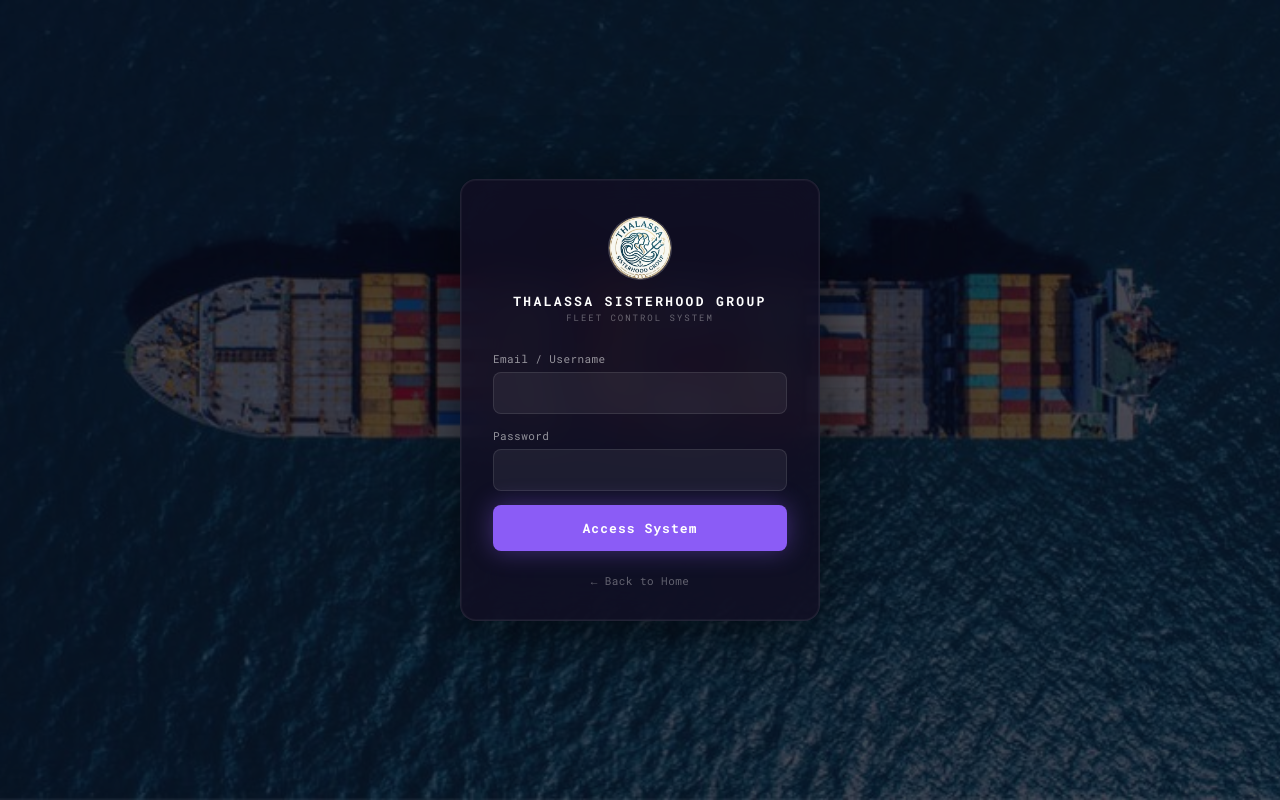
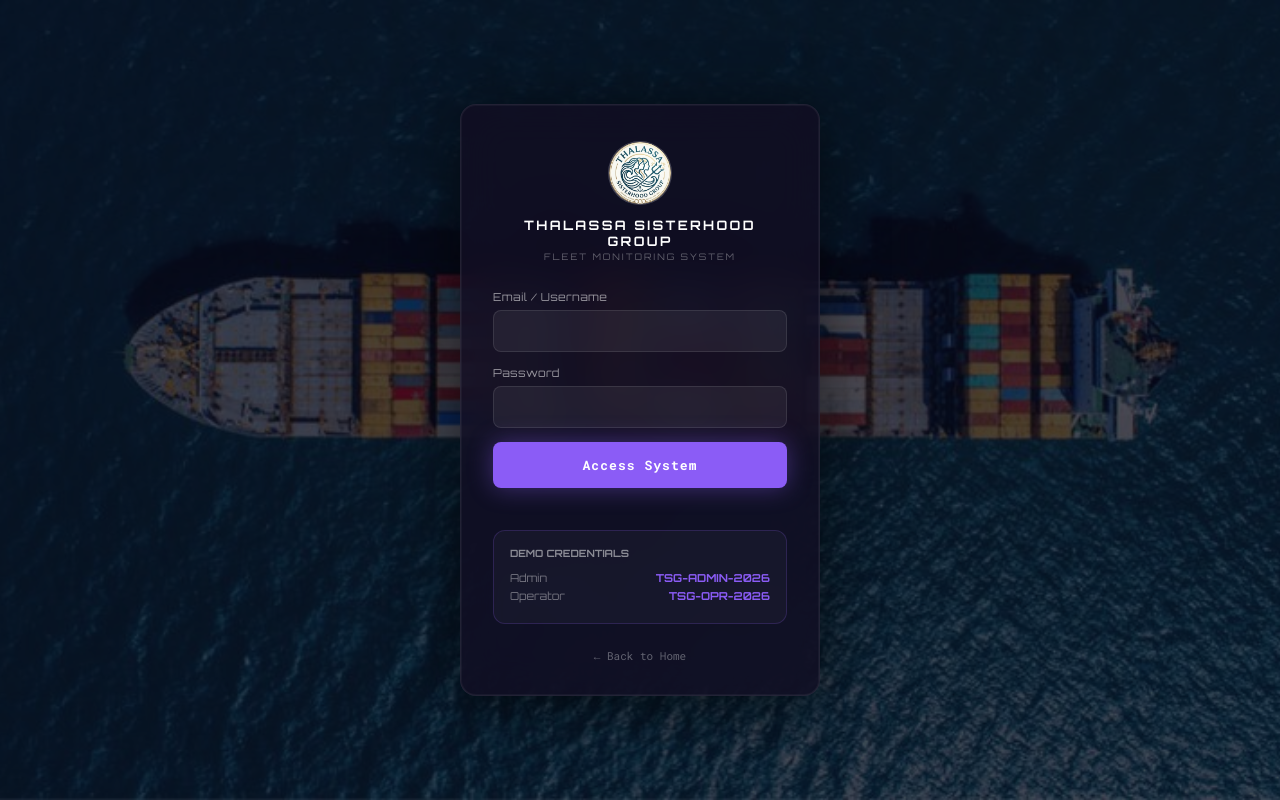
Before and after one commit to yohanagriselda/thalassa-app, a Next.js app: page /login in a window 1280 px wide. Built offline with nearby package versions, Linux system fonts and the light colour scheme.

Commit message:
update login-gris

```diff
--- a/app/globals.css
+++ b/app/globals.css
@@ -958,3 +958,206 @@ a {
     max-width: 100%;
   }
 }
+
+
+/* --- login --- */
+.login-body {
+  background: #0a0a0f;
+  color: #ffffff;
+  min-height: 100vh;
+  overflow: hidden;
+  margin: 0;
+  padding: 0;
+  box-sizing: border-box;
+}
+
+.page-wrapper {
+  position: relative;
+  width: 100vw;
+  height: 100vh;
+  display: flex;
+  align-items: center;
+  justify-content: center;
+}
+
+.bg-img {
+  position: absolute;
+  inset: 0;
+  width: 100%;
+  height: 100%;
+  object-fit: cover;
+  z-index: 0;
+}
+
+.bg-overlay {
+  position: absolute;
+  inset: 0;
+  z-index: 1;
+  background: rgba(8, 6, 18, 0.72);
+}
+
+.login-card {
+  position: relative;
+  z-index: 10;
+  width: 100%;
+  max-width: 360px;
+  background: rgba(18, 14, 35, 0.82);
+  border: 1px solid rgba(255,255,255,0.08);
+  border-radius: 16px;
+  padding: 36px 32px 28px;
+  backdrop-filter: blur(20px);
+  box-shadow: 0 8px 60px rgba(0,0,0,0.6), 0 0 0 1px rgba(255,255,255,0.04) inset;
+  animation: cardIn 0.5s ease forwards;
+}
+
+@keyframes cardIn {
+  from { opacity: 0; transform: translateY(24px); }
+  to { opacity: 1; transform: translateY(0); }
+}
+
+.logo-wrap {
+  display: flex;
+  flex-direction: column;
+  align-items: center;
+  gap: 12px;
+  margin-bottom: 28px;
+}
+
+.logo-circle {
+  width: 64px;
+  height: 64px;
+  border-radius: 50%;
+  border: 1.5px solid rgba(255,255,255,0.18);
+  overflow: hidden;
+  background: rgba(255,255,255,0.06);
+  display: flex;
+  align-items: center;
+  justify-content: center;
+}
+
+.logo-circle img {
+  width: 100%;
+  height: 100%;
+  object-fit: cover;
+}
+
+.logo-title {
+  font-weight: 700;
+  font-size: 13px;
+  letter-spacing: 0.18em;
+  color: #ffffff;
+  text-transform: uppercase;
+  text-align: center;
+}
+
+.logo-sub {
+  font-size: 9px;
+  letter-spacing: 0.22em;
+  color: rgba(255,255,255,0.35);
+  text-transform: uppercase;
+  text-align: center;
+  margin-top: 2px;
+}
+
+.form-group {
+  margin-bottom: 14px;
+}
+
+.form-label {
+  display: block;
+  font-size: 11px;
+  color: rgba(255,255,255,0.55);
+  margin-bottom: 6px;
+  letter-spacing: 0.04em;
+}
+
+.form-input {
+  width: 100%;
+  background: rgba(255,255,255,0.06);
+  border: 1px solid rgba(255,255,255,0.1);
+  border-radius: 8px;
+  padding: 11px 14px;
+  font-family: 'Roboto Mono', monospace;
+  font-size: 13px;
+  color: #ffffff;
+  outline: none;
+}
+
+.form-input:focus {
+  border-color: rgba(139,92,246,0.6);
+  background: rgba(139,92,246,0.08);
+}
+
+.btn-submit {
+  width: 100%;
+  background: #8B5CF6;
+  color: #ffffff;
+  border: none;
+  border-radius: 8px;
+  padding: 14px;
+  font-family: 'Roboto Mono', monospace;
+  font-weight: 700;
+  font-size: 13px;
+  letter-spacing: 0.08em;
+  cursor: pointer;
+  transition: all 0.2s;
+  box-shadow: 0 0 24px rgba(139,92,246,0.4);
+  margin-bottom: 18px;
+}
+
+.btn-submit:hover {
+  background: #7C3AED;
+  transform: translateY(-1px);
+}
+
+.back-link {
+  display: flex;
+  align-items: center;
+  justify-content: center;
+  font-size: 11px;
+  gap: 6px;
+  color: rgba(255,255,255,0.35);
+  cursor: pointer;
+  background: none;
+  border: none;
+  transition: color 0.2s;
+  padding: 4px;
+  width: 100%;
+  font-family: 'Roboto Mono', monospace;
+}
+
+.back-link:hover {
+  color: rgba(255,255,255,0.65);
+}
+
+.demo-box {
+  margin-top: 24px;
+  padding: 16px;
+  background: rgba(255, 255, 255, 0.03);
+  border: 1px solid rgba(139, 92, 246, 0.2);
+  border-radius: 12px;
+}
+
+.demo-title {
+  font-size: 10px;
+  font-weight: 700;
+  color: rgba(255, 255, 255, 0.5);
+  text-transform: uppercase;
+  margin-bottom: 12px;
+}
+
+.demo-item {
+  display: flex;
+  justify-content: space-between;
+  font-size: 11px;
+  margin-bottom: 4px;
+}
+
+.demo-label {
+  color: rgba(255, 255, 255, 0.4);
+}
+
+.demo-code {
+  font-weight: 700;
+  color: #8B5CF6;
+}
--- a/app/login/page.tsx
+++ b/app/login/page.tsx
@@ -2,6 +2,7 @@
 
 import { useState } from "react";
 import { useRouter } from "next/navigation";
+import Link from "next/link";
 
 export default function LoginPage() {
   const router = useRouter();
@@ -10,233 +11,34 @@ export default function LoginPage() {
 
   const handleSubmit = (e: React.FormEvent) => {
     e.preventDefault();
-    // Handle login logic here
-    console.log({ email, password});
+    if (password === "TSG-ADMIN-2026") {
+      console.log("Logged in as Admin");
+      router.push("/dashboard");
+    } else if (password === "TSG-OPR-2026") {
+      console.log("Logged in as Operator");
+      router.push("/dashboard");
+    } else {
+      alert("Incorrect access code. Please check Demo Credentials.")
+    }
   };
 
-
   return (
-    <>
-      <style>{`
-        @import url('https://fonts.googleapis.com/css2?family=Roboto+Mono:wght@400;500;700&display=swap');
-
-        *, *::before, *::after {
-          margin: 0;
-          padding: 0;
-          box-sizing: border-box;
-        }
-
-        body {
-          font-family: 'Roboto Mono', monospace;
-          background: #0a0a0f;
-          color: #ffffff;
-          min-height: 100vh;
-          overflow: hidden;
-        }
-
-        .page-wrapper {
-          position: relative;
-          width: 100vw;
-          height: 100vh;
-          display: flex;
-          align-items: center;
-          justify-content: center;
-        }
-
-        /* Background */
-        .bg-img {
-          position: absolute;
-          inset: 0;
-          width: 100%;
-          height: 100%;
-          object-fit: cover;
-          object-position: center;
-          z-index: 0;
-        }
-
-        .bg-overlay {
-          position: absolute;
-          inset: 0;
-          z-index: 1;
-          background: rgba(8, 6, 18, 0.72);
-        }
-
-        /* LOGIN CARD */
-        .login-card {
-          position: relative;
-          z-index: 10;
-          width: 100%;
-          max-width: 360px;
-          background: rgba(18, 14, 35, 0.82);
-          border: 1px solid rgba(255,255,255,0.08);
-          border-radius: 16px;
-          padding: 36px 32px 28px;
-          backdrop-filter: blur(20px);
-          box-shadow:
-            0 8px 60px rgba(0,0,0,0.6),
-            0 0 0 1px rgba(255,255,255,0.04) inset;
-          animation: cardIn 0.5s ease forwards;
-        }
-
-        @keyframes cardIn {
-          from { opacity: 0; transform: translateY(24px); }
-          to   { opacity: 1; transform: translateY(0); }
-        }
-
-        /* LOGO */
-        .logo-wrap {
-          display: flex;
-          flex-direction: column;
-          align-items: center;
-          gap: 12px;
-          margin-bottom: 28px;
-        }
-
-        .logo-circle {
-          width: 64px;
-          height: 64px;
-          border-radius: 50%;
-          border: 1.5px solid rgba(255,255,255,0.18);
-          overflow: hidden;
-          background: rgba(255,255,255,0.06);
-          display: flex;
-          align-items: center;
-          justify-content: center;
-        }
-
-        .logo-circle img {
-          width: 100%;
-          height: 100%;
-          object-fit: cover;
-          border-radius: 50%;
-        }
-
-        .logo-title {
-          font-family: 'Roboto Mono', monospace;
-          font-weight: 700;
-          font-size: 13px;
-          letter-spacing: 0.18em;
-          color: #ffffff;
-          text-transform: uppercase;
-          text-align: center;
-        }
-
-        .logo-sub {
-          font-family: 'Roboto Mono', monospace;
-          font-size: 9px;
-          letter-spacing: 0.22em;
-          color: rgba(255,255,255,0.35);
-          text-transform: uppercase;
-          text-align: center;
-          margin-top: 2px;
-        }
-
-        /* FORM */
-        .form-group {
-          margin-bottom: 14px;
-        }
-
-        .form-label {
-          display: block;
-          font-family: 'Roboto Mono', monospace;
-          font-size: 11px;
-          color: rgba(255,255,255,0.55);
-          margin-bottom: 6px;
-          letter-spacing: 0.04em;
-        }
-
-        .form-input {
-          width: 100%;
-          background: rgba(255,255,255,0.06);
-          border: 1px solid rgba(255,255,255,0.1);
-          border-radius: 8px;
-          padding: 11px 14px;
-          font-family: 'Roboto Mono', monospace;
-          font-size: 13px;
-          color: #ffffff;
-          outline: none;
-          transition: border-color 0.2s, background 0.2s;
-        }
-
-        .form-input::placeholder {
-          color: transparent;
-        }
-
-        .form-input:focus {
-          border-color: rgba(139,92,246,0.6);
-          background: rgba(139,92,246,0.08);
-        }
-
-        /* SUBMIT BUTTON */
-        .btn-submit {
-          width: 100%;
-          background: #8B5CF6;
-          color: #ffffff;
-          border: none;
-          border-radius: 8px;
-          padding: 14px;
-          font-family: 'Roboto Mono', monospace;
-          font-weight: 700;
-          font-size: 13px;
-          letter-spacing: 0.08em;
-          cursor: pointer;
-          transition: background 0.2s, transform 0.15s, box-shadow 0.2s;
-          box-shadow: 0 0 24px rgba(139,92,246,0.4);
-          margin-bottom: 18px;
-        }
-
-        .btn-submit:hover {
-          background: #7C3AED;
-          transform: translateY(-1px);
-          box-shadow: 0 0 36px rgba(139,92,246,0.55);
-        }
-
-        .btn-submit:active {
-          transform: translateY(0);
-        }
-
-        /* BACK TO HOME */
-        .back-link {
-          display: flex;
-          align-items: center;
-          justify-content: center;
-          gap: 6px;
-          font-family: 'Roboto Mono', monospace;
-          font-size: 11px;
-          color: rgba(255,255,255,0.35);
-          cursor: pointer;
-          background: none;
-          border: none;
-          letter-spacing: 0.04em;
-          transition: color 0.2s;
-          padding: 4px;
-          width: 100%;
-        }
-
-        .back-link:hover {
-          color: rgba(255,255,255,0.65);
-        }
-      `}</style>
-
+    <div className="login-body">
       <div className="page-wrapper">
-        {/* Background */}
         <img src="/background_cp.jpg" alt="Background" className="bg-img" />
         <div className="bg-overlay" />
 
-        {/* Login Card */}
         <div className="login-card">
-          {/* Logo */}
           <div className="logo-wrap">
             <div className="logo-circle">
               <img src="/logo-thalassa.png" alt="Thalassa Logo" />
             </div>
             <div>
               <div className="logo-title">Thalassa Sisterhood Group</div>
-              <div className="logo-sub">Fleet Control System</div>
+              <div className="logo-sub">Fleet Monitoring System</div>
             </div>
           </div>
 
-          {/* Form */}
           <form onSubmit={handleSubmit}>
             <div className="form-group">
               <label className="form-label">Email / Username</label>
@@ -267,16 +69,29 @@ export default function LoginPage() {
             </button>
           </form>
 
-          {/* Back to Home */}
+          <div className="demo-box">
+            <div className="demo-title">Demo Credentials</div>
+
+            <div className="demo-item">
+              <span className="demo-label">Admin</span>
+              <span className="demo-code">TSG-ADMIN-2026</span>
+            </div>
+            <div className="demo-item">
+              <span className="demo-label">Operator</span>
+              <span className="demo-code">TSG-OPR-2026</span>
+            </div>
+          </div>
+
           <button
             type="button"
             className="back-link"
             onClick={() => router.push("/")}
+            style={{ marginTop: '20px' }}
           >
             ← Back to Home
           </button>
         </div>
       </div>
-    </>
+    </div>
   );
 }
```
